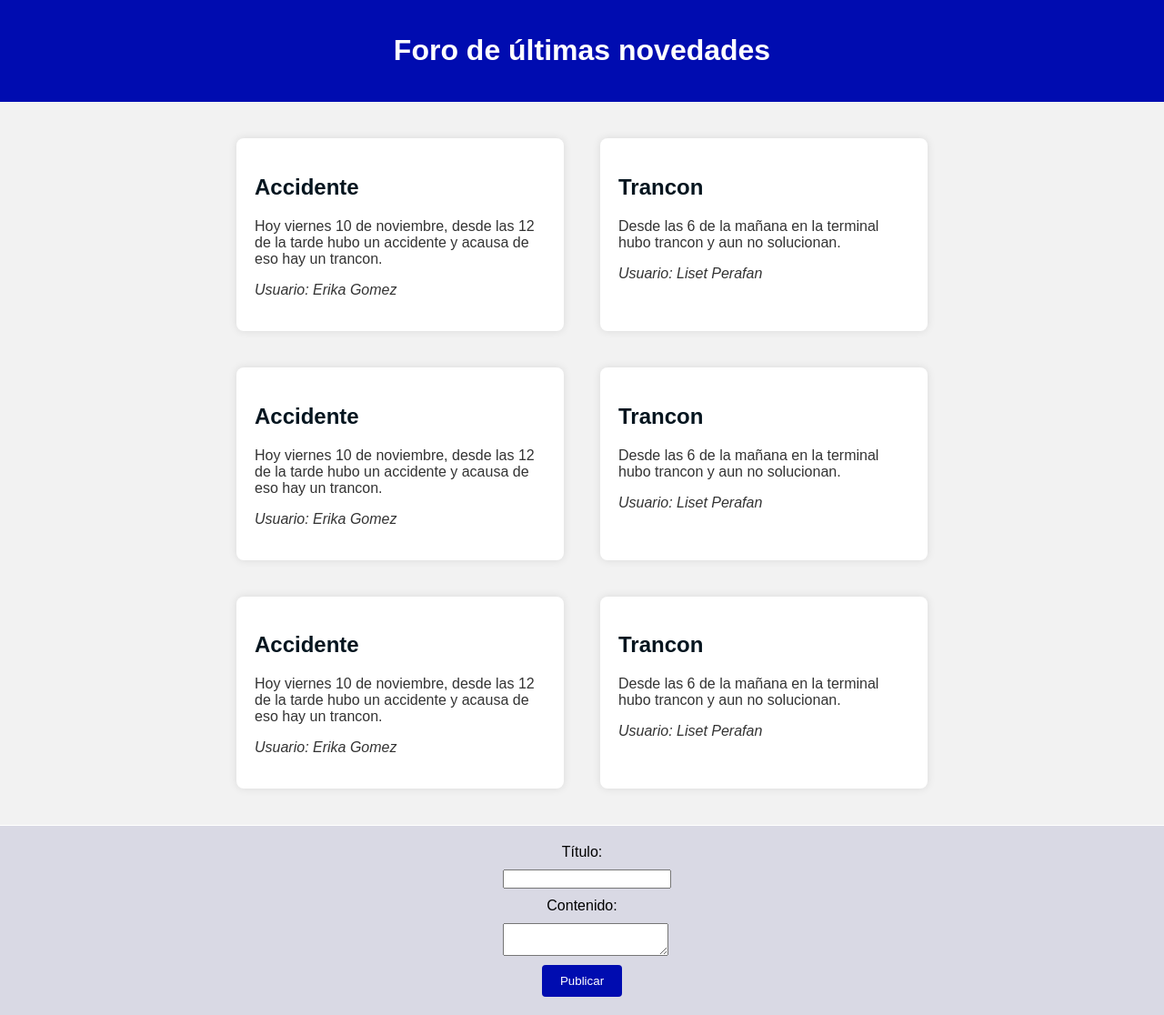
After one commit to yenifergomez/ProyectoTransportGps, a Laravel app: page /foro in a window 1280 px wide. The commit adds this page. Shown: the whole page at 91% size. Run offline with Laravel 10, Linux system fonts and the light colour scheme.

Commit message:
cambiosNuevos

```diff
--- /dev/null
+++ b/app/Http/Controllers/ForoController.php
@@ -0,0 +1,19 @@
+<?php
+
+namespace App\Http\Controllers;
+
+use Illuminate\Http\Request;
+use Illuminate\Foundation\Auth\Access\AuthorizesRequests;
+use Illuminate\Foundation\Validation\ValidatesRequests;
+use Illuminate\Routing\Controller as BaseController;
+
+
+class ForoController extends Controller
+{
+    //
+
+
+    public function foroContenido(){
+        return view('contenido.foro');
+    }
+}
--- /dev/null
+++ b/public/css/foro.css
@@ -0,0 +1,103 @@
+body {
+    font-family: 'Arial', sans-serif;
+    margin: 0;
+    padding: 0;
+    background-color: #f2f2f2;
+}
+
+header {
+    background-color: rgb(0, 12, 176);
+    color: #fff;
+    text-align: center;
+    padding: 1em;
+}
+
+.forum {
+    max-width: 800px;
+    margin: 20px auto;
+    background-color: #fff;
+    padding: 20px;
+    border-radius: 8px;
+    box-shadow: 0 0 10px rgba(0, 0, 0, 0.1);
+}
+
+.post {
+    border: 1px solid #ccc;
+    margin-bottom: 20px;
+    padding: 50px;
+    border-radius: 4px;
+}
+
+
+
+footer {
+    background-color: rgba(2, 2, 111, 0.1);
+    padding: 20px;
+    text-align: center;
+    border-top: 1px solid #fff;
+    margin-top: 20px;
+}
+
+form {
+    max-width: 175px;
+    margin: 0 auto;
+}
+
+label, input, textarea {
+
+    display: block;
+    margin-bottom: 10px;
+}
+
+button {
+    background-color: rgb(0, 12, 176);
+    color: #fff;
+    padding: 10px 20px;
+    border: none;
+    border-radius: 4px;
+    cursor: pointer;
+}
+
+button:hover {
+    background-color:rgb(36, 47, 199);
+}
+
+
+
+
+
+
+.card-container {
+    display: flex;
+    flex-wrap: wrap;
+    justify-content: space-around;
+    max-width: 800px;
+    margin: 20px auto;
+}
+
+.card {
+    background-color: #fff;
+    box-shadow: 0 0 10px rgba(0, 0, 0, 0.1);
+    border-radius: 8px;
+    margin: 20px;
+    padding: 20px;
+    width: 45%; /* Ajusta el ancho según tus necesidades */
+    box-sizing: border-box;
+}
+.author {
+    font-style: italic;
+    color: #b2afaf;
+}
+.card h2 {
+    color: #05151f;
+}
+
+.card p {
+    color: #333;
+}
+
+@media screen and (max-width: 600px) {
+    .card {
+        width: 100%;
+    }
+}
--- /dev/null
+++ b/resources/views/contenido/foro.blade.php
@@ -0,0 +1,69 @@
+<!DOCTYPE html>
+<html lang="es">
+<head>
+    <meta charset="UTF-8">
+    <meta name="viewport" content="width=device-width, initial-scale=1.0">
+    <link rel="stylesheet" href="{{ asset('css/foro.css') }}" />
+    <title>Foro</title>
+</head>
+<body>
+    <header>
+        <h1>Foro de últimas novedades</h1>
+    </header>
+
+    <section class="card-container">
+        <div class="card">
+            <h2>Accidente</h2>
+            <p>Hoy viernes 10 de noviembre, desde las 12 de la tarde hubo un accidente y acausa de eso hay un trancon.</p>
+            <p class="author">Usuario: Erika Gomez</p>
+        </div>
+
+        <div class="card">
+            <h2>Trancon</h2>
+            <p>Desde las 6 de la mañana en la terminal hubo trancon y aun no solucionan.</p>
+            <p class="author">Usuario: Liset Perafan</p>
+        </div>
+
+        <div class="card">
+            <h2>Accidente</h2>
+            <p>Hoy viernes 10 de noviembre, desde las 12 de la tarde hubo un accidente y acausa de eso hay un trancon.</p>
+            <p class="author">Usuario: Erika Gomez</p>
+        </div>
+
+        <div class="card">
+            <h2>Trancon</h2>
+            <p>Desde las 6 de la mañana en la terminal hubo trancon y aun no solucionan.</p>
+            <p class="author">Usuario: Liset Perafan</p>
+        </div>
+
+        <div class="card">
+            <h2>Accidente</h2>
+            <p>Hoy viernes 10 de noviembre, desde las 12 de la tarde hubo un accidente y acausa de eso hay un trancon.</p>
+            <p class="author">Usuario: Erika Gomez</p>
+        </div>
+
+        <div class="card">
+            <h2>Trancon</h2>
+            <p>Desde las 6 de la mañana en la terminal hubo trancon y aun no solucionan.</p>
+            <p class="author">Usuario: Liset Perafan</p>
+        </div>
+
+
+
+    </section>
+
+
+    <footer>
+        <form action="#" method="post">
+            <label for="post-title">Título:</label>
+            <input type="text" id="post-title" name="post-title" required>
+
+            <label for="post-content">Contenido:</label>
+            <textarea id="post-content" name="post-content" required></textarea>
+
+
+            <button type="submit">Publicar</button>
+        </form>
+    </footer>
+</body>
+</html>
--- a/resources/views/inicio/iniciar.blade.php
+++ b/resources/views/inicio/iniciar.blade.php
@@ -15,8 +15,8 @@
 
                 <nav class="ctboton">
                     <h1 class="titulito">TRANSPORT&GPS</h1>
-                    <button id="miBoton" class="boton1">Iniciar sesión</button>
-                    <button id="miBot" class="boton2">Registrate</button>
+                    <a href="{{ url('login') }}" class="boton1">Iniciar sesión</a>
+                    <a href="{{ url('register') }}"  class="boton2">Registrate</a>
                 </nav>
 
 
@@ -42,3 +42,5 @@
  <script src="js/inicio.js"></script>
 </body>
 </html>
+
+<a href="{{ url('juegos2') }}" class="btn mt-2">
--- a/routes/web.php
+++ b/routes/web.php
@@ -8,6 +8,8 @@ use Illuminate\Support\Facades\Route;
 use App\Http\Controllers\RegisterController;
 use Illuminate\Auth\Events\Login;
 use App\Http\Controllers\InicioController;
+use App\Http\Controllers\ForoController;
+
 
 /*
 |--------------------------------------------------------------------------
@@ -29,7 +31,6 @@ Route::get('/register', function(){
 });
 
 //RUTAS DE REGISTRO
-Route::post('/register', [RegisterController::class, 'register']);
 
 Route::get('/login', function(){
     return view('login.index');
@@ -44,5 +45,6 @@ Route::get('/home',[HomeController::class, 'index']);
 //RUTAS CONTENIDO
 Route::get('/contenido', [ContenidoController::class, 'indexContenido']);
 
-//RUTAS DE INICIO
 Route::get('/iniciar', [InicioController::class, 'iniciarContenido']);
+
+Route::get('/foro', [ForoController::class, 'foroContenido']);
```
